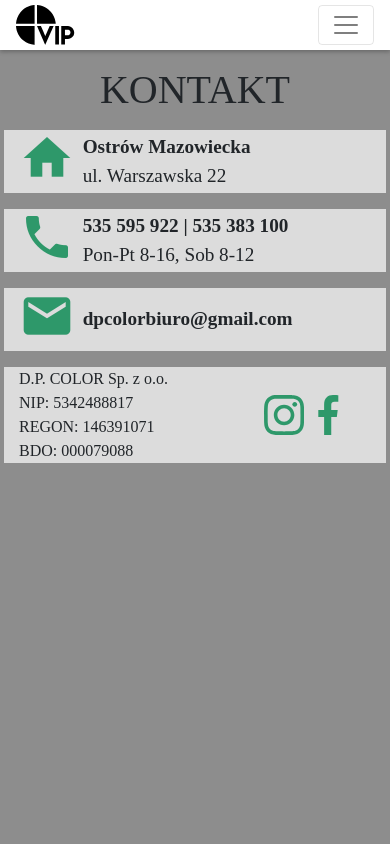
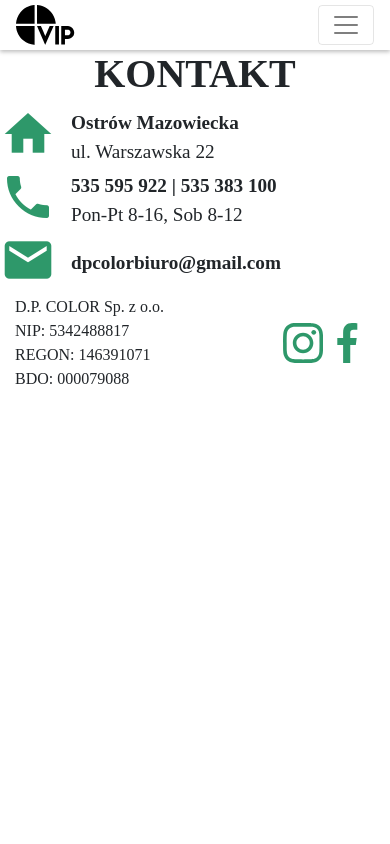
Before and after one commit to gracideas/VIP-Website, a Flask app: page /kontakt in a window 390 px wide. Run offline with Flask 2, Linux system fonts and the light colour scheme; some libraries are stand-ins or nearby versions.

Commit message:
adjusting contact page css

```diff
--- a/static/css/style.css
+++ b/static/css/style.css
@@ -161,17 +161,13 @@ text-align: center;
 
 /*contact page*/
 
-#contact-container > h1 {
-  font-weight: bold;
+#contact-header {
+  font-weight: 700;
 }
 
 .contact-details {
   align-items: center;
   align-content: center;
-  background-color: gainsboro; /*for testing*/
-  margin-top: 1em;
-  margin-bottom: 1em;
-  flex-shrink: 2;
 }
 
 .contact-icon {
@@ -199,15 +195,16 @@ text-align: center;
   text-align: center;
 }
 
+#contact-content {
+  height: calc(100vh - 50px);/*don't change this or the page will get a weird overflow, please*/
+}
 
 #contact-container {
-  background-color: rgb(141, 141, 141); /*for testing*/
-  height: calc(100vh - 50px);
+  background-color: white;
 }
 
 #map-container {
-  background-color: white; /*for testing*/
-  height: calc(100vh - 50px);
+  background-color: rgb(167, 252, 159); /*for testing*/
 }
 
 #contact-social > a > img {
--- a/templates/kontakt.html
+++ b/templates/kontakt.html
@@ -1,20 +1,19 @@
 {% extends "templatemain.html" %}
 {% block content %}
-<div class="row container-fluid px-0 mx-0" id="contact-content">
+<div class="row mx-0" id="contact-content">
     <div class="col-xl-6 d-none d-xl-block" id="map-container">
     <!--Hidden in Extra Large viewports-->
-
+penis
     </div><!--map-->
 
-    <div class="col-xl-6" id="contact-container">
-        <div class="mx-sm-5 mx-1">
-
+    <div class="col-xl-6 d-lg-flex flex-column py-sm-1 justify-content-center" id="contact-container">
+        <div class="mx-sm-5">
         <header>
-        <h1 class="text-center pt-3">Kontakt</h1>
+        <h1 class="text-center" id="contact-header">Kontakt</h1>
         </header>
 
         <div class="contact-details row px-sm-5">
-            <div class="contact-icon col-2">
+            <div class="contact-icon">
                 <span class="material-icons">home</span>
             </div>
 
@@ -25,18 +24,18 @@
         </div>
 
         <div class="contact-details row px-sm-5">
-            <div class="contact-icon col-2">
+            <div class="contact-icon">
                 <span class="material-icons">phone</span>
             </div>
 
-            <div class="contact-text col-10">
+            <div class="contact-text col">
                 <p class="contact-title">535 595 922 | 535 383 100</p>
                 <p>Pon-Pt 8-16, Sob 8-12</p>
             </div>
         </div>
 
         <div class="contact-details row px-sm-5">
-            <div class="contact-icon col-2">
+            <div class="contact-icon">
                 <span class="material-icons">mail</span>
             </div>
 
@@ -46,7 +45,7 @@
         </div>
 
         <div class="contact-details row px-sm-5">
-            <div class="col-7" id="contact-invoice">
+            <span class="col-8" id="contact-invoice">
                 D.P. COLOR Sp. z o.o.
                 <br>
                 NIP: 5342488817
@@ -54,17 +53,16 @@
                 REGON: 146391071
                 <br>
                 BDO: 000079088
-            </div>
+            </span>
 
-            <div class="col-5" id="contact-social">
-                <a href="">
+            <div class="col-4" id="contact-social">
+                <a href="http://facebook.com/vipkoszulka">
                     <img src="{{ url_for('static', filename='images/instagram.svg') }}" alt="Instagram">
                 </a>
-                <a href="">
+                <a href="http://instagram.com/vipkoszulka">
                     <img src="{{ url_for('static', filename='images/facebook.svg') }}" alt="Facebook">
                 </a>
             </div>
-
         </div>
 
         </div>
```
